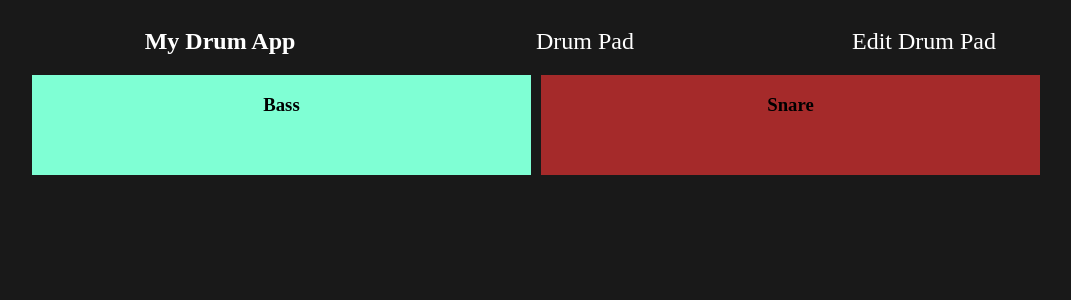
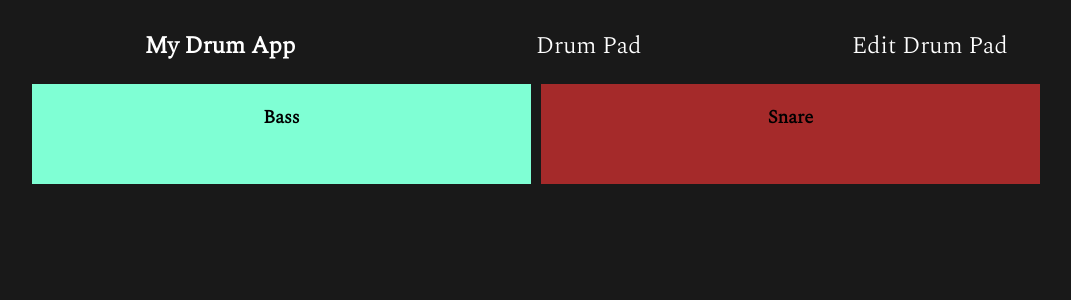
Before and after one commit to dwinniford/my-drum-app, an Angular app: page / in a window 1280 px wide. Shown: the top 300 px of the page, without its empty margins (104-1175 px from the left). Built offline with nearby package versions, Linux system fonts and the light colour scheme.

Commit message:
adds custom font

```diff
--- a/src/styles.css
+++ b/src/styles.css
@@ -1,4 +1,10 @@
 /* You can add global styles to this file, and also import other style files */
+@font-face {
+    font-family: spectral;
+    src: url('./assets/Spectral-Light.ttf')
+}
+
 body {
     background-color: rgba(0,0,0,.9);
+    font-family: spectral;
 }
```
Also changed, not shown: src/assets/Spectral-Light.ttf (added).
